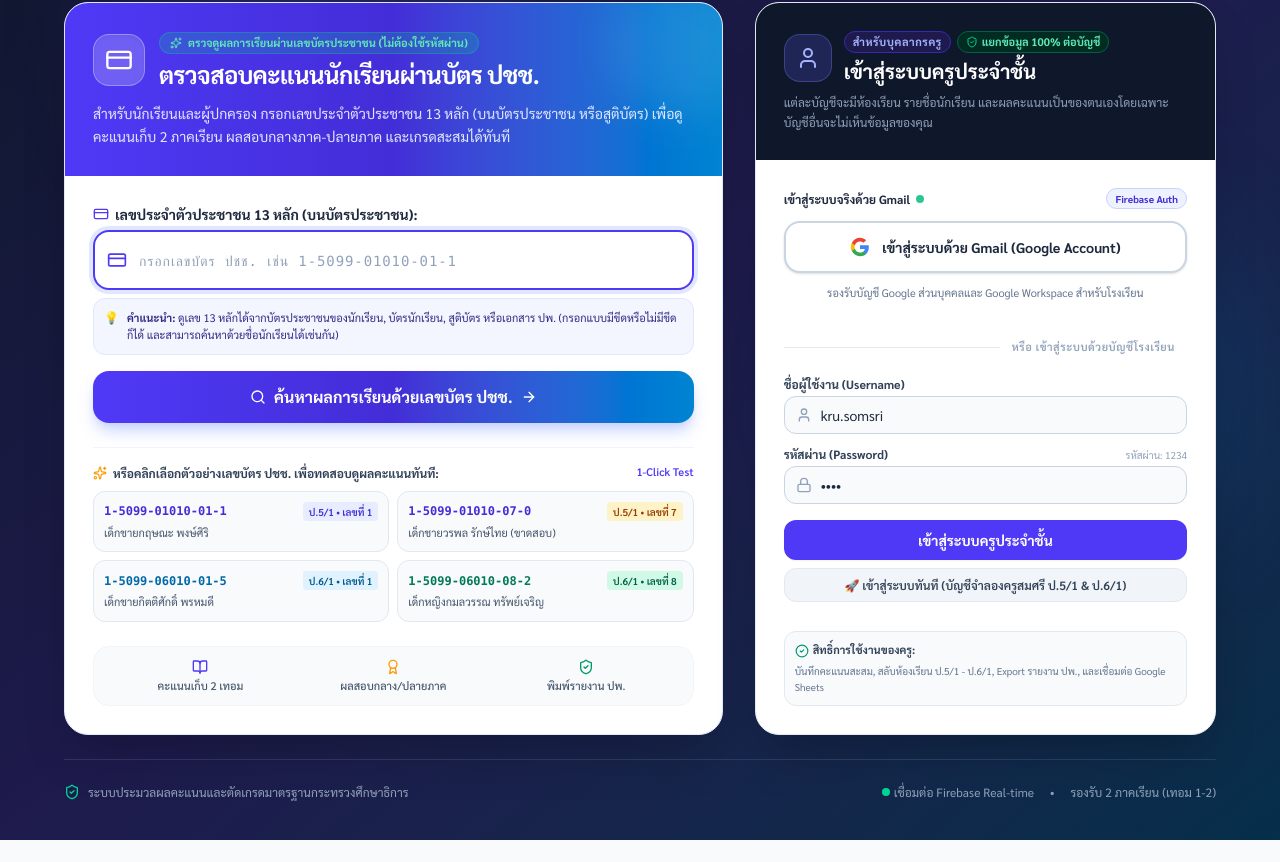
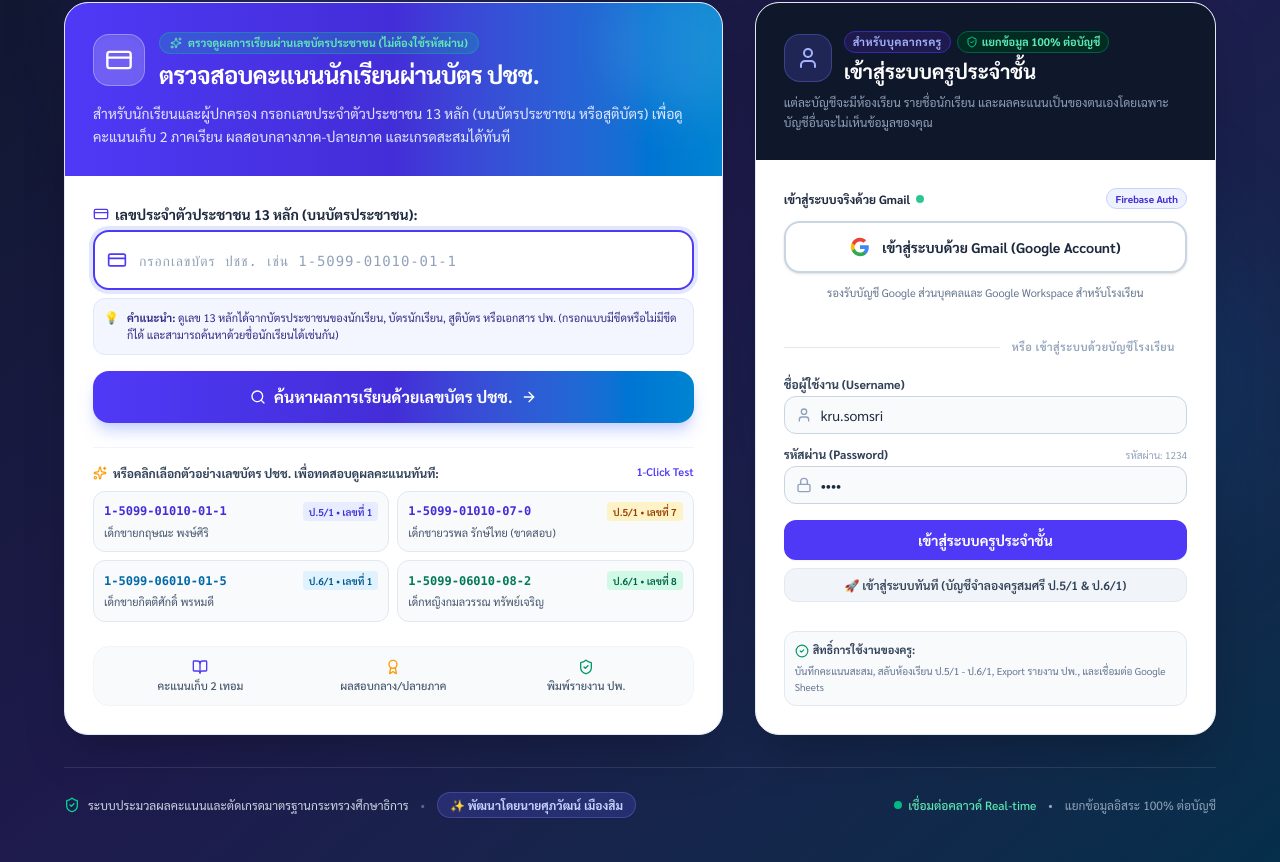
Before and after one commit to J0bJ4b/Score-system-, a React (Vite) app: page / in a window 1280 px wide. Shown: the part 187-1049 px from the top of the page. Before the commit the page ends 1027 px from the top, so only its background shows below. Built offline with nearby package versions, Linux system fonts and the light colour scheme; no server answers; the database is empty.

Commit message:
refactor: update branding and improve footer layout
Update application title in branding header for consistency and improve responsive footer layout for better readability.

```diff
--- a/src/pages/LoginPage.tsx
+++ b/src/pages/LoginPage.tsx
@@ -192,7 +192,7 @@ export const LoginPage: React.FC<LoginPageProps> = ({
       <header className="relative z-10 max-w-6xl w-full mx-auto text-center pt-2 pb-6">
         <div className="inline-flex items-center gap-2 px-3.5 py-1.5 rounded-full bg-white/10 backdrop-blur-md border border-white/15 text-indigo-200 text-xs sm:text-sm font-medium mb-3 shadow-inner">
           <School className="w-4 h-4 text-sky-300" />
-          <span>โรงเรียนบ้านป่าส่าน • ประจำปีการศึกษา 2569</span>
+          <span>ระบบประเมินผลการเรียนรู้และวัดผลการศึกษา • ประจำปีการศึกษา 2569</span>
         </div>
         <h1 className="text-2xl sm:text-3xl lg:text-4xl font-black text-white tracking-tight">
           ระบบบริหารจัดการคะแนนและผลการเรียน
@@ -562,18 +562,25 @@ export const LoginPage: React.FC<LoginPageProps> = ({
       </main>
 
       {/* Footer */}
-      <footer className="relative z-10 max-w-6xl w-full mx-auto pt-6 pb-2 text-center text-xs text-slate-400 flex flex-col sm:flex-row items-center justify-between gap-3 border-t border-white/10 mt-4">
-        <div className="flex items-center gap-2">
-          <ShieldCheck className="w-4 h-4 text-emerald-400" />
-          <span>ระบบประมวลผลคะแนนและตัดเกรดมาตรฐานกระทรวงศึกษาธิการ</span>
+      <footer className="relative z-10 max-w-6xl w-full mx-auto pt-6 pb-3 text-center text-xs text-slate-300 flex flex-col md:flex-row items-center justify-between gap-3.5 border-t border-white/10 mt-6">
+        <div className="flex flex-col sm:flex-row items-center gap-2 sm:gap-3 text-slate-300 text-xs">
+          <div className="flex items-center gap-2">
+            <ShieldCheck className="w-4 h-4 text-emerald-400" />
+            <span>ระบบประมวลผลคะแนนและตัดเกรดมาตรฐานกระทรวงศึกษาธิการ</span>
+          </div>
+          <span className="hidden sm:inline text-white/30">•</span>
+          <div className="inline-flex items-center gap-1.5 px-3 py-1 rounded-full bg-indigo-500/20 border border-indigo-400/30 text-indigo-200 font-bold text-xs shadow-xs">
+            <span>✨ พัฒนาโดยนายศุภวัฒน์ เมืองสิม</span>
+          </div>
         </div>
-        <div className="flex items-center gap-4 text-slate-400">
-          <span className="flex items-center gap-1">
-            <span className="w-2 h-2 rounded-full bg-emerald-400 inline-block" />
-            <span>เชื่อมต่อ Firebase Real-time</span>
+
+        <div className="flex items-center gap-3 text-slate-400 text-[11px] sm:text-xs">
+          <span className="flex items-center gap-1.5 text-emerald-300 font-medium">
+            <span className="w-2 h-2 rounded-full bg-emerald-400 inline-block animate-pulse" />
+            <span>เชื่อมต่อคลาวด์ Real-time</span>
           </span>
           <span>•</span>
-          <span>รองรับ 2 ภาคเรียน (เทอม 1-2)</span>
+          <span>แยกข้อมูลอิสระ 100% ต่อบัญชี</span>
         </div>
       </footer>
     </div>
```
